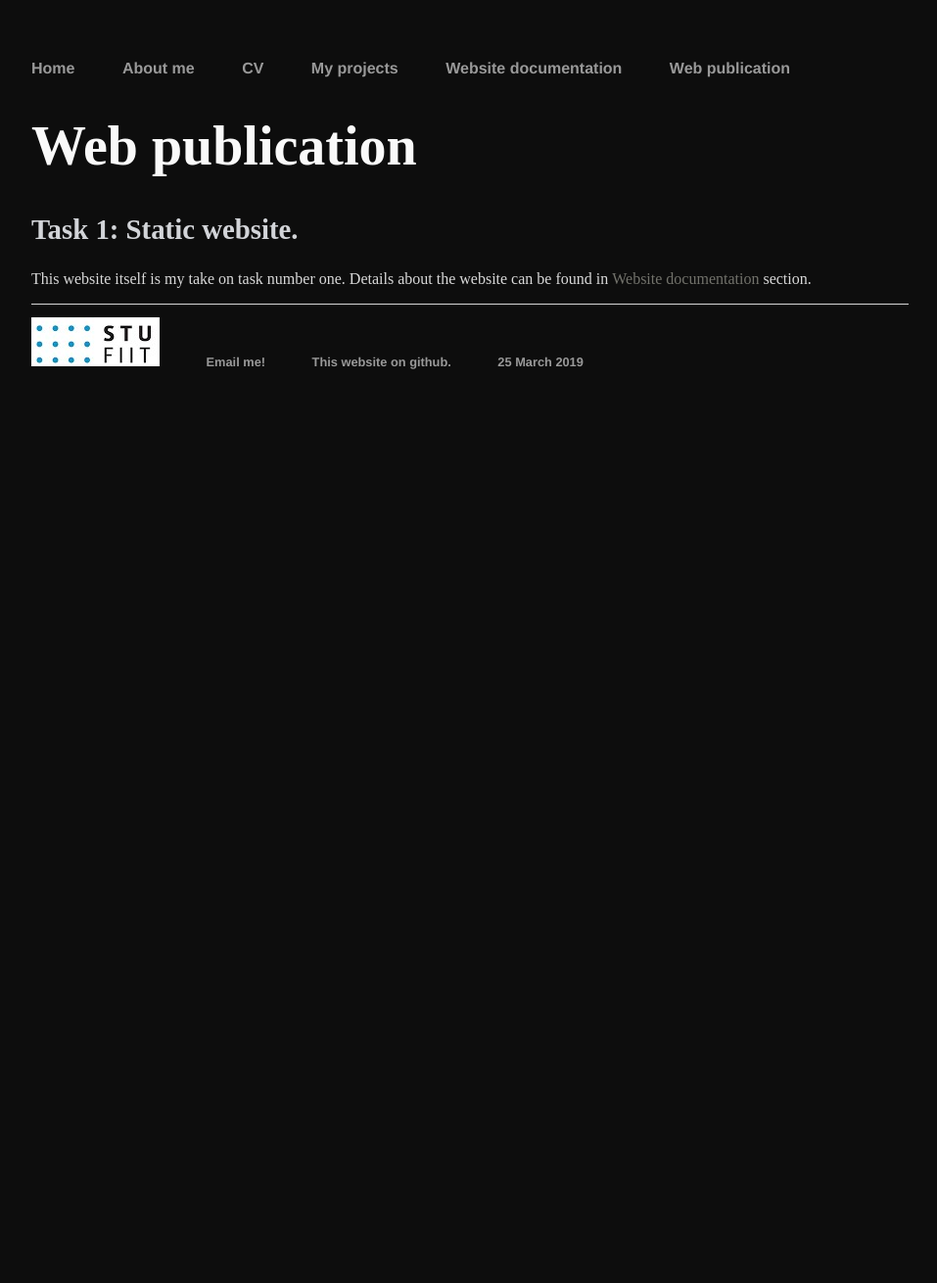
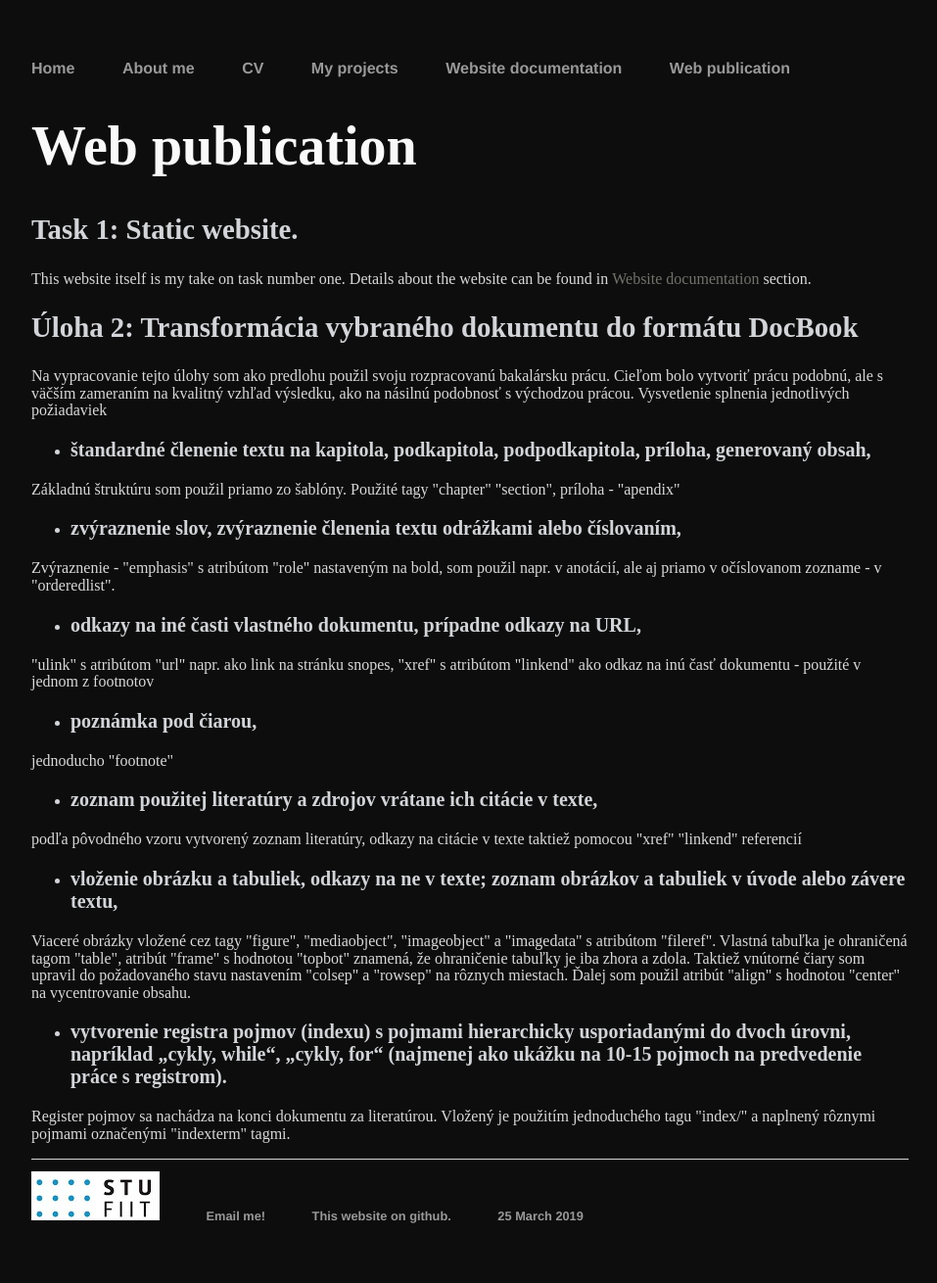
Before and after one commit to Xeliasd/xeliasd.github.io, a Jekyll site: the page built from WPUB/index.html, in a window 1280 px wide. Shown: the whole page at 98% size, without its empty margins (160-1117 px from the left). Built offline with Jekyll 4.4.1, drawn with Linux system fonts in a browser that asks for light colours; before the commit the page ends 900 px from its top, so only the background shows below that.

Commit message:
add task2 documentation

```diff
--- a/WPUB/index.html
+++ b/WPUB/index.html
@@ -9,3 +9,24 @@ headingVar: "Task 1: Static website."
 	Details about the website can be found in
 	<a class="intext" href="{{ site.baseurl }}{% link docums/index.html %}">
 	Website documentation</a> section.</p>
+
+	<h2>Úloha 2: Transformácia vybraného dokumentu do formátu DocBook</h2>
+	<p>Na vypracovanie tejto úlohy som ako predlohu použil svoju rozpracovanú bakalársku prácu. Cieľom bolo vytvoriť prácu podobnú,
+	ale s väčším zameraním na kvalitný vzhľad výsledku, ako na násilnú podobnosť s východzou prácou.
+	Vysvetlenie splnenia jednotlivých požiadaviek</p>
+	<ul><li><h3>štandardné členenie textu na kapitola, podkapitola, podpodkapitola, príloha, generovaný obsah,</h3></li></ul>
+	<p>Základnú štruktúru som použil priamo zo šablóny. Použité tagy "chapter" "section", príloha - "apendix"</p>
+	<ul><li><h3>zvýraznenie slov, zvýraznenie členenia textu odrážkami alebo číslovaním,</h3></li></ul>
+	<p>Zvýraznenie - "emphasis" s atribútom "role" nastaveným na bold, som použil napr. v anotácií, ale aj priamo v očíslovanom zozname - v "orderedlist". </p>
+	<ul><li><h3>odkazy na iné časti vlastného dokumentu, prípadne odkazy na URL,</h3></li></ul>
+	<p>"ulink" s atribútom "url" napr. ako link na stránku snopes, "xref" s atribútom "linkend" ako odkaz na inú časť dokumentu - použité v jednom z footnotov</p>
+	<ul><li><h3>poznámka pod čiarou,</h3></li></ul>
+	<p>jednoducho "footnote"</p>
+	<ul><li><h3>zoznam použitej literatúry a zdrojov vrátane ich citácie v texte,</h3></li></ul>
+	<p>podľa pôvodného vzoru vytvorený zoznam literatúry, odkazy na citácie v texte taktiež pomocou "xref" "linkend" referencií</p>
+	<ul><li><h3>vloženie obrázku a tabuliek, odkazy na ne v texte; zoznam obrázkov a tabuliek v úvode alebo závere textu,</h3></li></ul>
+	<p>Viaceré obrázky vložené cez tagy "figure", "mediaobject", "imageobject" a "imagedata" s atribútom "fileref".
+	Vlastná tabuľka je ohraničená tagom "table", atribút "frame" s hodnotou "topbot" znamená, že ohraničenie tabuľky je iba zhora a zdola. Taktiež vnútorné čiary
+	som upravil do požadovaného stavu nastavením "colsep" a "rowsep" na rôznych miestach. Ďalej som použil atribút "align" s hodnotou "center" na vycentrovanie obsahu.</p>
+	<ul><li><h3>vytvorenie registra pojmov (indexu) s pojmami hierarchicky usporiadanými do dvoch úrovni, napríklad „cykly, while“, „cykly, for“ (najmenej ako ukážku na 10-15 pojmoch na predvedenie práce s registrom).</h3></li></ul>
+	<p>Register pojmov sa nachádza na konci dokumentu za literatúrou. Vložený je použitím jednoduchého tagu "index/" a naplnený rôznymi pojmami označenými "indexterm" tagmi.</p>
```
Also changed, not shown: 7 other files.
